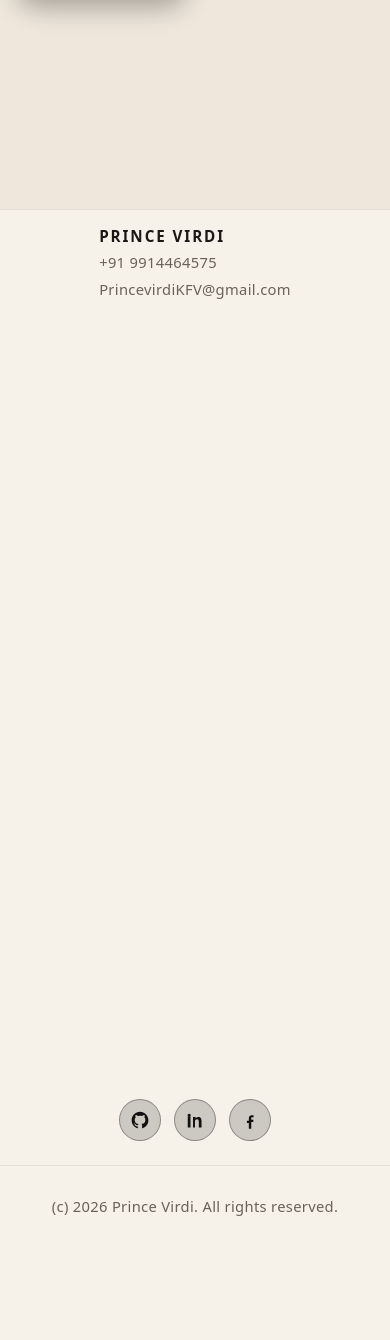
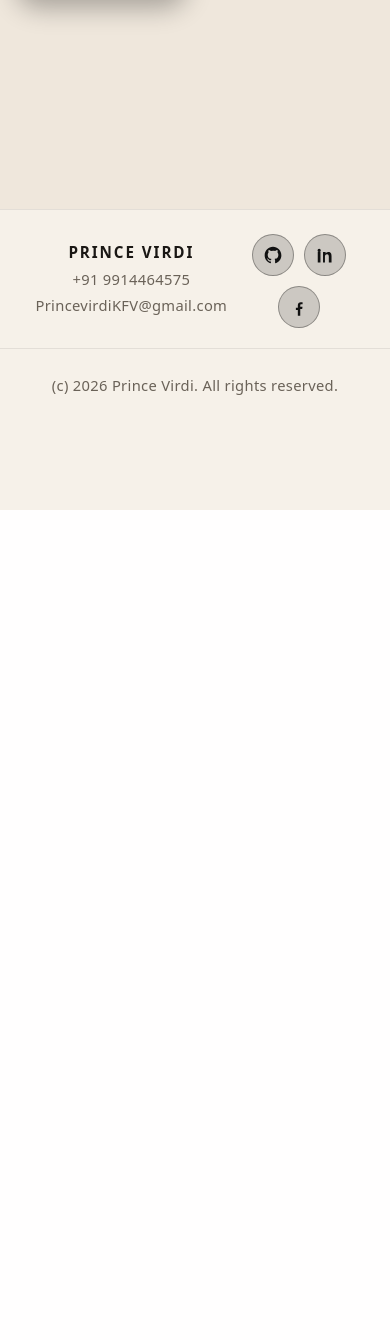
Before and after one commit to Princevirdi/Portfolio, a Django app: page / in a window 390 px wide. Shown: the part 2937-4277 px from the top of the page. After the commit the page ends 3447 px from the top, so only its background shows below. Run offline with Django 5.2, Linux system fonts and the light colour scheme.

Commit message:
fix static files

```diff
--- a/static/css/style.css
+++ b/static/css/style.css
@@ -119,14 +119,13 @@ main {
 }
 
 .footer-content {
-  width: 100%;
+  width: 90%;
   margin: 0 auto;
   padding: 1rem 0 1.5rem;
   display: flex;
   align-items: center;
-  justify-content: center;
-  gap: 50rem;
-  flex-wrap: wrap;
+  justify-content: space-between;
+
 }
 
 .footer-details {
@@ -175,6 +174,7 @@ main {
   align-items: center;
   gap: 0.8rem;
   justify-content: center;
+  margin-top: 0.25rem;
 }
 
 .social-link {
@@ -1103,6 +1103,21 @@ main {
     padding-bottom: 10vh;
   }
 
+  .footer-content {
+    padding: 1.5rem 1.5rem;
+
+  }
+
+  .footer-details {
+    align-items: center;
+    text-align: center;
+  }
+
+  .footer-social {
+    flex-wrap: wrap;
+    gap: 0.6rem;
+  }
+
   .site-nav {
     position: fixed;
     bottom: 0;
@@ -1160,4 +1175,13 @@ main {
     font-size: 0.7rem;
     letter-spacing: 0.14rem;
   }
+
+  .footer-content {
+    padding: 1.25rem 1rem;
+    gap: 1rem;
+  }
+
+  .footer-copyright {
+    padding: 0.75rem 1rem 1rem;
+  }
 }
```
Also changed, not shown: portfolio/static/css/style.css (+28 -1 lines).
